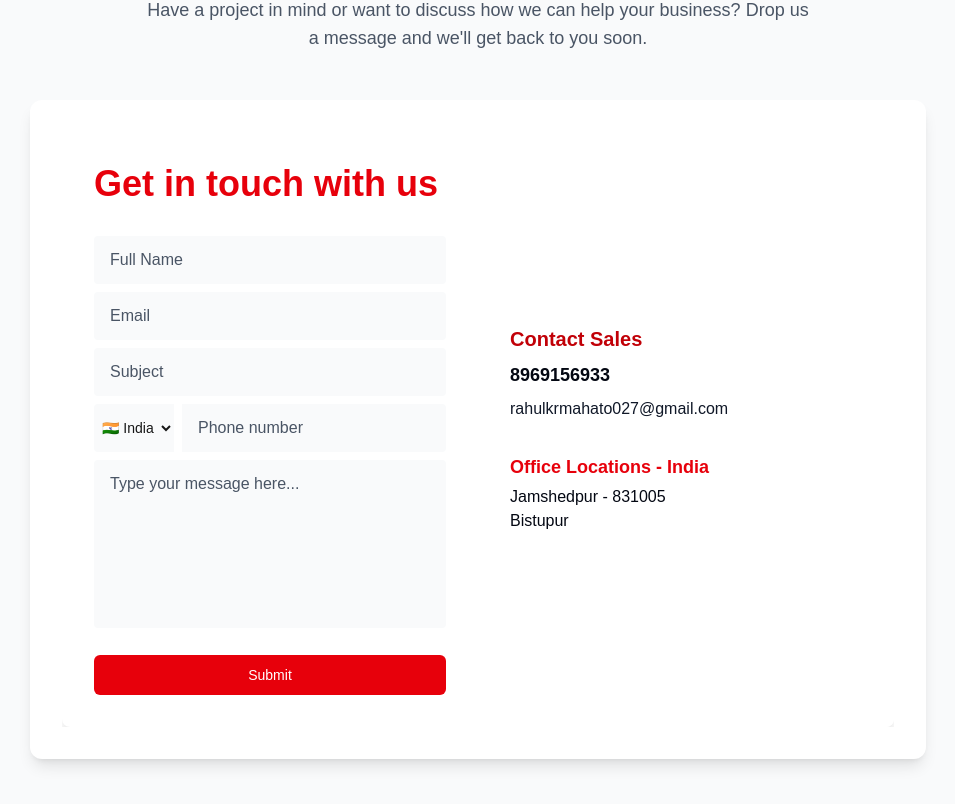
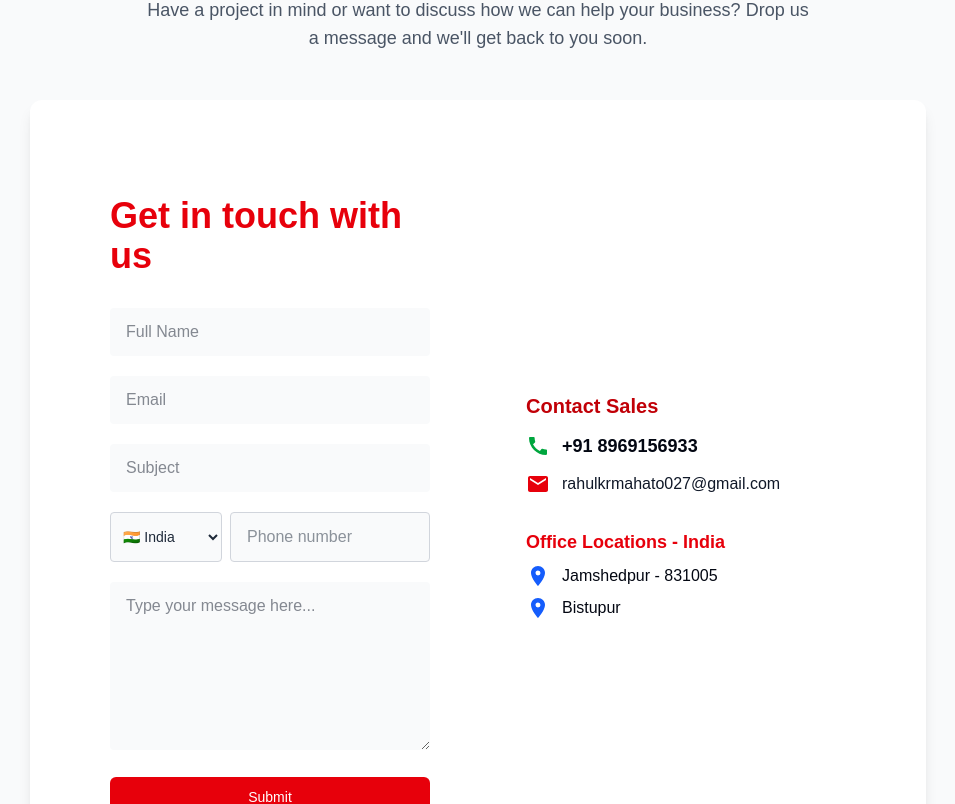
Before and after one commit to spritualrahul/IgniteX, a Next.js app in the folder my-app/: page / in a window 1280 px wide. Shown: the part 5380-6184 px from the top of the page, without its empty margins (162-1117 px from the left). Built offline with nearby package versions, Linux system fonts and the light colour scheme.

Commit message:
contact change

```diff
--- a/my-app/package.json
+++ b/my-app/package.json
@@ -9,6 +9,7 @@
     "lint": "next lint"
   },
   "dependencies": {
+    "@emailjs/browser": "^4.4.1",
     "@lottiefiles/dotlottie-react": "^0.15.1",
     "@radix-ui/react-slot": "^1.2.3",
     "@react-three/drei": "^10.7.3",
--- a/my-app/src/components/ContactForm.tsx
+++ b/my-app/src/components/ContactForm.tsx
@@ -2,7 +2,8 @@
 
 import React, { useState } from 'react';
 import { Button } from './ui/button';
-
+import emailjs from '@emailjs/browser';
+import { MdEmail, MdCall, MdLocationOn } from "react-icons/md";
 
 const countries = [
   { name: 'India', code: '+91', flag: '🇮🇳' },
@@ -11,7 +12,7 @@ const countries = [
   // Add more countries as needed
 ];
 
-const ContactForm = () => {
+const ContactForm: React.FC = () => {
   const [selectedCountry, setSelectedCountry] = useState(countries[0]);
   const [form, setForm] = useState({
     name: '',
@@ -20,6 +21,7 @@ const ContactForm = () => {
     subject: '',
     message: '',
   });
+  const [loading, setLoading] = useState(false);
 
   const handleChange = (e: React.ChangeEvent<HTMLInputElement | HTMLTextAreaElement>) => {
     setForm({ ...form, [e.target.name]: e.target.value });
@@ -30,69 +32,82 @@ const ContactForm = () => {
     if (country) setSelectedCountry(country);
   };
 
-  const handleSubmit = (e: React.FormEvent) => {
+  const handleSubmit = (e: React.FormEvent<HTMLFormElement>) => {
     e.preventDefault();
-    // You can add your form submission logic here
-    alert('Form submitted!');
+    setLoading(true);
 
+    const templateParams = {
+      name: form.name,
+      email: form.email,
+      phone: `${selectedCountry.code} ${form.phone}`,
+      subject: form.subject,
+      message: form.message,
+    };
+
+    emailjs
+      .send(
+        process.env.NEXT_PUBLIC_EMAILJS_SERVICE_ID || "",
+        process.env.NEXT_PUBLIC_EMAILJS_TEMPLATE_ID || "",
+        templateParams,
+        process.env.NEXT_PUBLIC_EMAILJS_PUBLIC_KEY || ""
+      )
+      .then(() => {
+        alert("Your enquiry has been sent successfully!");
+        setForm({ name: '', phone: '', email: '', subject: '', message: '' });
+        setLoading(false);
+      })
+      .catch((error: any) => {
+        console.error("EmailJS Error:", error);
+        alert("Oops! Something went wrong. Please try again.");
+        setLoading(false);
+      });
   };
 
   return (
-    <div className="relative w-full flex items-center justify-center overflow-auto">
-      <div className="bg-white rounded-lg shadow-xl w-full max-w-full md:max-w-7xl p-0 flex flex-wrap min-w-0 overflow-hidden">
+    <div className="w-full flex items-center justify-center px-4 py-8">
+      <div className="w-full max-w-7xl flex flex-col md:flex-row gap-8">
         {/* Left: Form */}
-        <div className="w-full md:w-1/2 p-8 min-w-0">
-
-          <div className="mb-8">
-  <h2 className="text-4xl font-bold text-red-600 mb-6">Get in touch with us</h2>
+        <div className="w-full md:w-1/2 p-6 sm:p-8 bg-white">
+          <div className="mb-6 sm:mb-8">
+            <h2 className="text-2xl sm:text-4xl font-bold text-red-600 mb-4 sm:mb-6 text-center md:text-left">
+              Get in touch with us
+            </h2>
           </div>
-<form onSubmit={handleSubmit} className="space-y-5">
-            <div className="mb-2">
-              <label className="block text-gray-900 font-semibold mb-1"></label>
+          <form onSubmit={handleSubmit} className="space-y-4 sm:space-y-5">
             <input
               type="text"
               name="name"
               value={form.name}
               onChange={handleChange}
               required
-                placeholder='Full Name'
-                className="w-full max-w-md rounded px-4 py-3 bg-gray-50 focus:outline-none focus:ring-0 focus:border-gray-300 placeholder-gray-600 text-gray-900"
+              placeholder="Full Name"
+              className="w-full rounded px-4 py-3 bg-gray-50 text-gray-900"
             />
-            </div>
-            <div className="mb-2">
-              <label className="block text-gray-900 font-semibold mb-1"></label>
             <input
               type="email"
               name="email"
               value={form.email}
               onChange={handleChange}
               required
-                placeholder='Email'
-                className="w-full max-w-md rounded px-4 py-3 bg-gray-50 focus:outline-none focus:ring-0 focus:border-gray-300 placeholder-gray-600 text-gray-900"
+              placeholder="Email"
+              className="w-full rounded px-4 py-3 bg-gray-50 text-gray-900"
             />
-            </div>
-            <div className="mb-2">
-              <label className="block text-gray-900 font-semibold mb-1"></label>
             <input
               type="text"
               name="subject"
               value={form.subject}
               onChange={handleChange}
-                placeholder='Subject'
+              placeholder="Subject"
               required
-                className="w-full max-w-md rounded px-4 py-3 bg-gray-50 focus:outline-none focus:ring-0 focus:border-gray-300 placeholder-gray-600 text-gray-900"
+              className="w-full rounded px-4 py-3 bg-gray-50 text-gray-900"
             />
-            </div>
-            <div className="mb-2">
-              <label  className="block text-gray-900 font-semibold mb-1"></label>
-              <div className="flex gap-2">
+            <div className="flex flex-col sm:flex-row gap-2">
               <select
                 value={selectedCountry.name}
                 onChange={handleCountryChange}
-
-                  className="w-20 rounded-l px-1 py-3 bg-gray-50 focus:outline-none focus:ring-0 focus:border-gray-300 text-sm placeholder-gray-600"
+                className="sm:w-28 w-full rounded px-2 py-3 bg-gray-50 text-sm text-gray-800 border border-gray-300 focus:outline-none focus:ring-2 focus:ring-blue-400"
               >
-                  {countries.map(country => (
+                {countries.map((country) => (
                   <option key={country.name} value={country.name}>
                     {country.flag} {country.name}
                   </option>
@@ -104,42 +119,60 @@ const ContactForm = () => {
                 value={form.phone}
                 onChange={handleChange}
                 required
-                  className="w-92 rounded-r px-4 py-3 bg-gray-50 focus:outline-none focus:ring-0 focus:border-gray-300 placeholder-gray-600"
+                className="w-full rounded px-4 py-3 bg-gray-50 text-gray-800 border border-gray-300 focus:outline-none focus:ring-2 focus:ring-blue-400"
                 placeholder="Phone number"
               />
             </div>
-            </div>
-            <div>
-              <label className="block text-gray-900 font-semibold mb-1"></label>
             <textarea
               name="message"
               value={form.message}
               onChange={handleChange}
               required
               rows={6}
-                className="w-full max-w-md rounded px-4 py-3 bg-gray-50 focus:outline-none focus:ring-0 focus:border-gray-300 resize-none placeholder-gray-600 text-gray-900 min-h-[120px]"
+              className="w-full rounded px-4 py-3 bg-gray-50 text-gray-900"
               placeholder="Type your message here..."
             />
-            </div>
             <Button
               type="submit"
-              className="w-full max-w-md bg-red-600 hover:bg-red-700 text-white font-bold py-3 rounded transition-colors duration-200"
+              disabled={loading}
+              className="w-full bg-red-600 hover:bg-red-700 text-white font-bold py-3 rounded transition-colors duration-200"
             >
-              Submit
+              {loading ? "Submitting..." : "Submit"}
             </Button>
           </form>
         </div>
+
         {/* Right: Contact Info */}
-        <div className="hidden md:flex flex-col justify-center items-start bg-white w-1/2 p-8 min-w-0">
-          <div className="mb-8">
-            <h3 className="text-xl font-bold text-red-700 mb-2">Contact Sales</h3>
-            <div className="text-lg font-semibold text-gray-950">8969156933</div>
-            <div className="text-base text-gray-900 mt-2">rahulkrmahato027@gmail.com</div>
+        <div className="w-full md:w-1/2 p-6 sm:p-8 flex flex-col justify-center">
+          <div className="mb-6 sm:mb-8">
+            <h3 className="text-lg sm:text-xl font-bold text-red-700 mb-3">Contact Sales</h3>
+
+            {/* Phone */}
+            <div className="flex items-center gap-3 text-base sm:text-lg font-semibold text-gray-950">
+              <MdCall className="text-green-600 text-xl sm:text-2xl shrink-0" />
+              <span className="break-words">+91 8969156933</span>
             </div>
+
+            {/* Email */}
+            <div className="flex items-center gap-3 text-sm sm:text-base text-gray-900 mt-3">
+              <MdEmail className="text-red-600 text-xl sm:text-2xl shrink-0" />
+              <span className="break-words">rahulkrmahato027@gmail.com</span>
+            </div>
+          </div>
+
+          {/* Location */}
           <div>
-            <h4 className="text-lg font-bold text-red-600 mb-1">Office Locations - India</h4>
-            <div className="text-base text-gray-950">Jamshedpur - 831005</div>
-            <div className="text-base text-gray-950">Bistupur</div>
+            <h4 className="text-lg font-bold text-red-600 mb-2">Office Locations - India</h4>
+
+            <div className="flex items-center gap-3 text-sm sm:text-base text-gray-950">
+              <MdLocationOn className="text-blue-600 text-xl sm:text-2xl shrink-0" />
+              <span className="break-words">Jamshedpur - 831005</span>
+            </div>
+
+            <div className="flex items-center gap-3 text-sm sm:text-base text-gray-950 mt-2">
+              <MdLocationOn className="text-blue-600 text-xl sm:text-2xl shrink-0" />
+              <span className="break-words">Bistupur</span>
+            </div>
           </div>
         </div>
       </div>
```
Also changed, not shown: 1 other file (tests, documents, lock files or other folders). Lines whose indentation alone changed are shown as unchanged.
